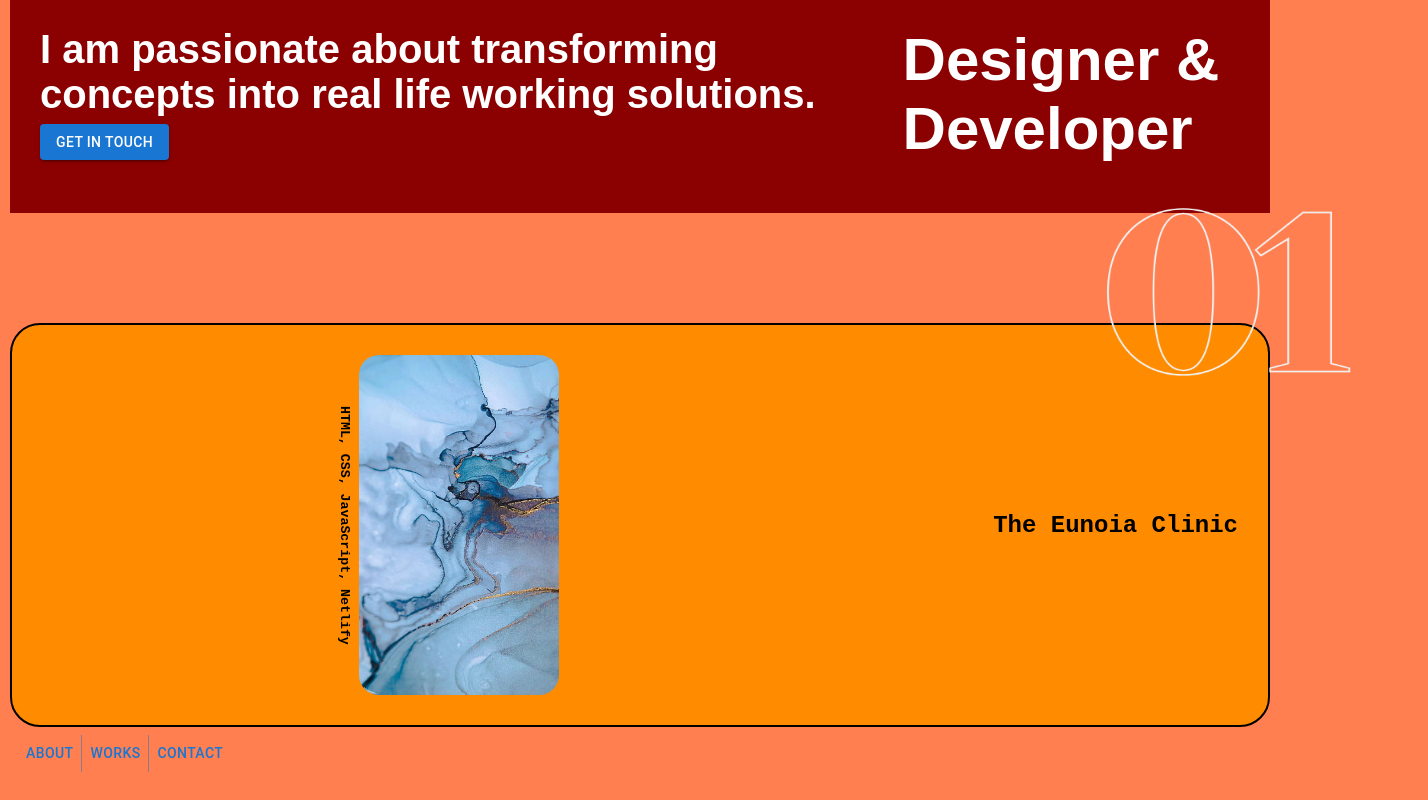
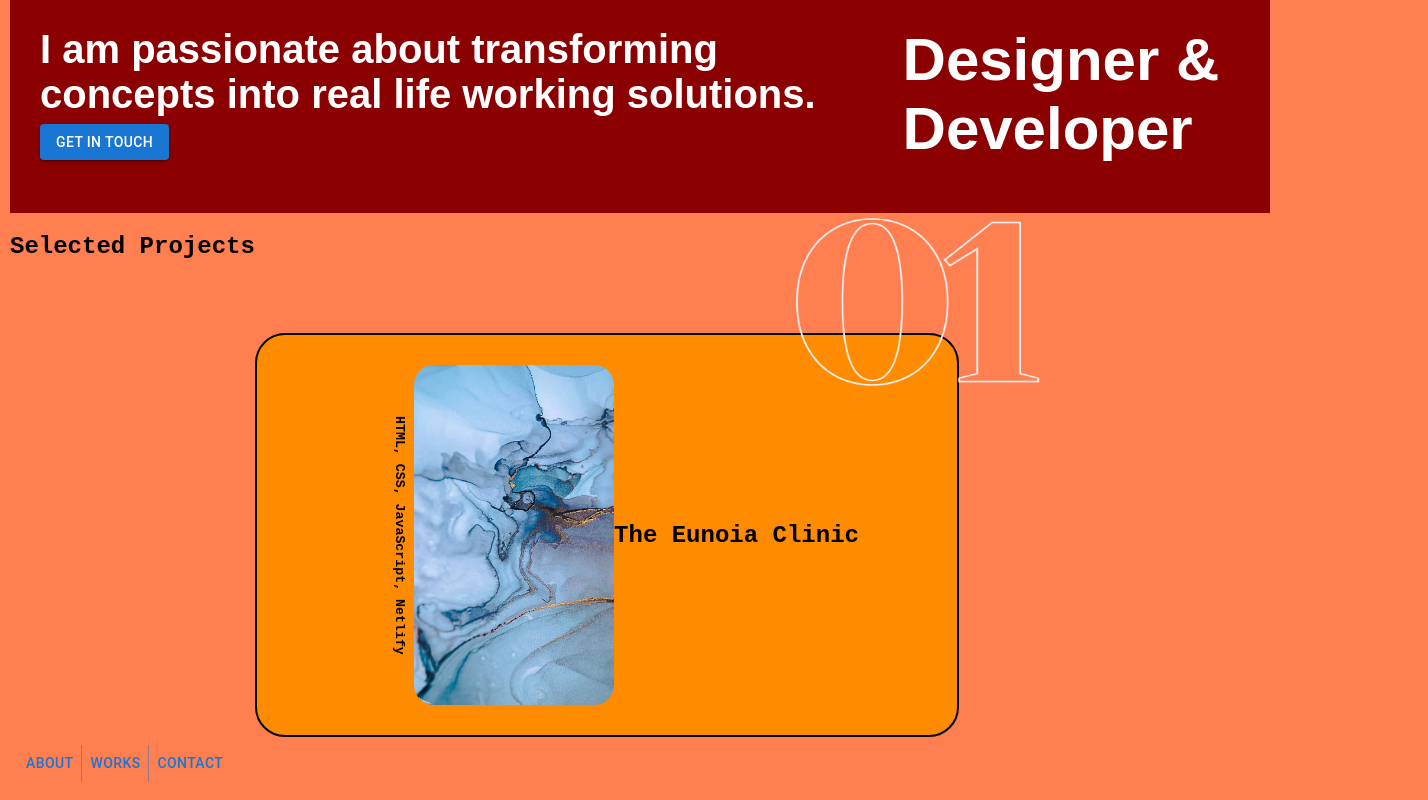
Before and after one commit to lethabomathabatha/lethabo-portfolio-v1, a React (Vite) app in the folder lethabo-portfolio/: page / in a window 1280 px wide. Shown: the part 272-1072 px from the top of the page, 1428 px wide, since content can reach past the window. Built offline with nearby package versions, Linux system fonts and the light colour scheme.

Commit message:
added projects

```diff
--- a/lethabo-portfolio/src/assets/App.jsx
+++ b/lethabo-portfolio/src/assets/App.jsx
@@ -44,6 +44,7 @@ export default function App () {
             </header>
 
             <div className="projects-section">
+                <h1>Selected Projects</h1>
                 <div className="slide-one">
                     <div className="project-number">
                         <img src="images/number-one.png" />
--- a/lethabo-portfolio/src/assets/stylesheet.css
+++ b/lethabo-portfolio/src/assets/stylesheet.css
@@ -105,17 +105,21 @@ nav {
   border-radius: 20px;
 }
 
+.projects-section {
+  /*center everything inside*/
+  display: flex;
+}
 .slide-one {
-  grid-column: 2 / 4;
-  grid-row: 2;
-  display: grid;
-  grid-template-columns: 1fr 2fr;
+  display: flex;
+  justify-content: center;
   background-color: darkorange;
   border-radius: 30px;
   padding: 30px;
   border: 2px solid black;
   position: relative;
-  margin-top: 110px;
+  margin-top: 120px;
+  width: 50vw;
+
 }
 
 /*Slide 1*/
```
